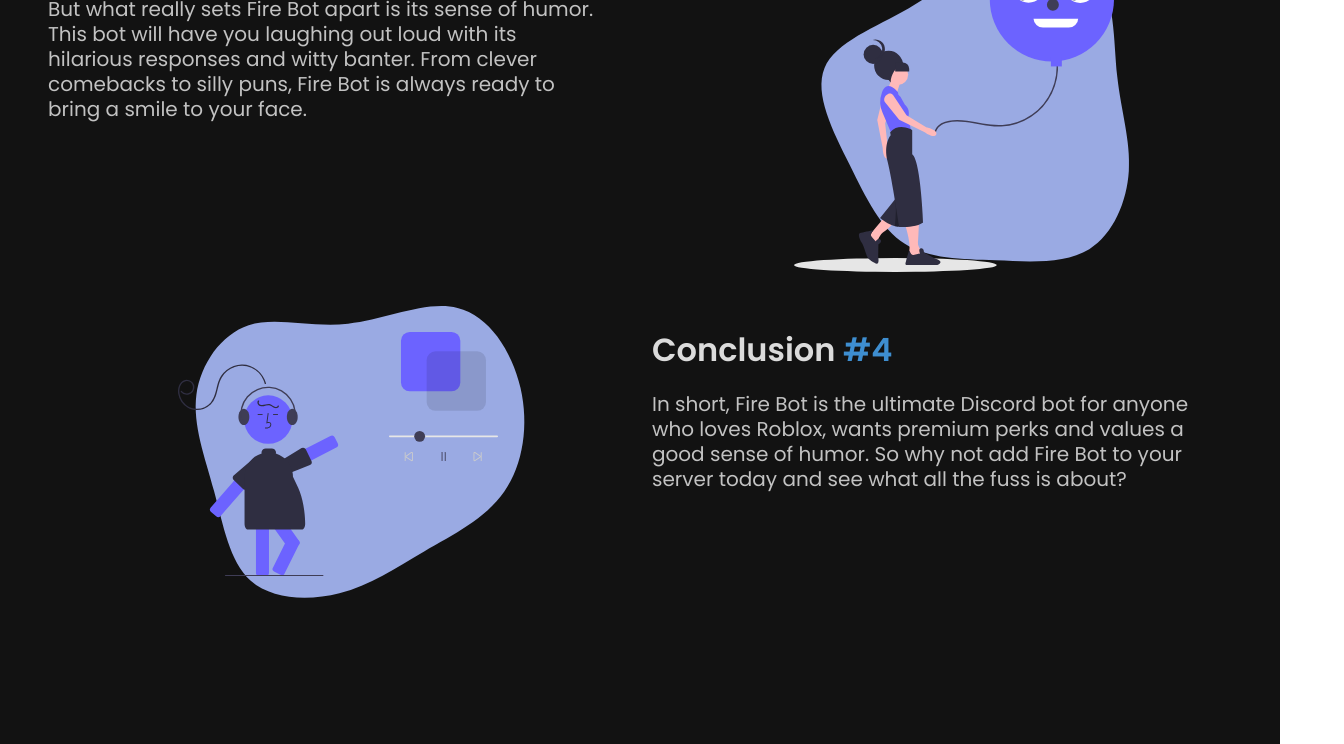
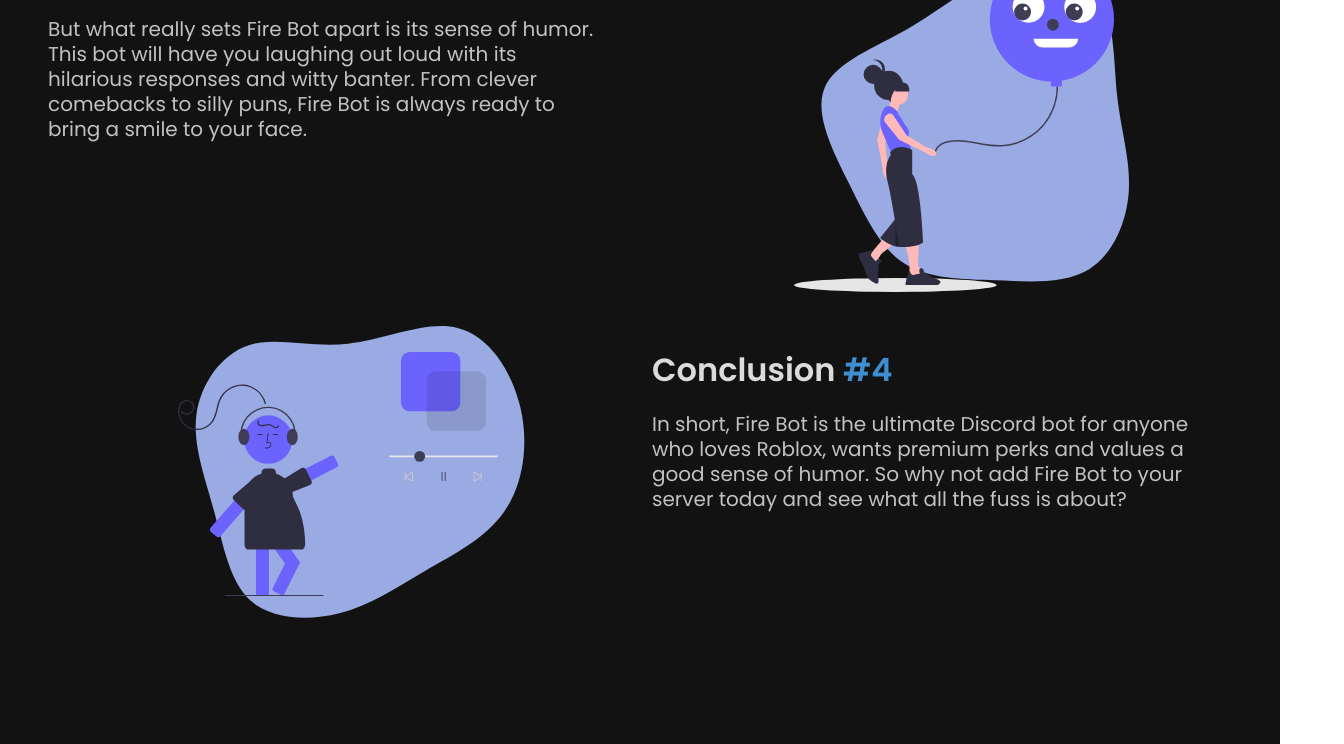
Before and after one commit to gamegums/buggy, a plain HTML site: page index.html in a window 1280 px wide. Shown: the part 2056-2800 px from the top of the page, 1344 px wide, since content can reach past the window. Drawn offline with nearby package versions, Linux system fonts and the light colour scheme.

Commit message:
Patch V1.1

```diff
--- a/assets/css/style.css
+++ b/assets/css/style.css
@@ -72,7 +72,7 @@ body {
 }
 
 section {
-    padding-top: 70px!important;
+    padding-top: 90px!important;
 }
 
 @keyframes navAnimOpen {
```
